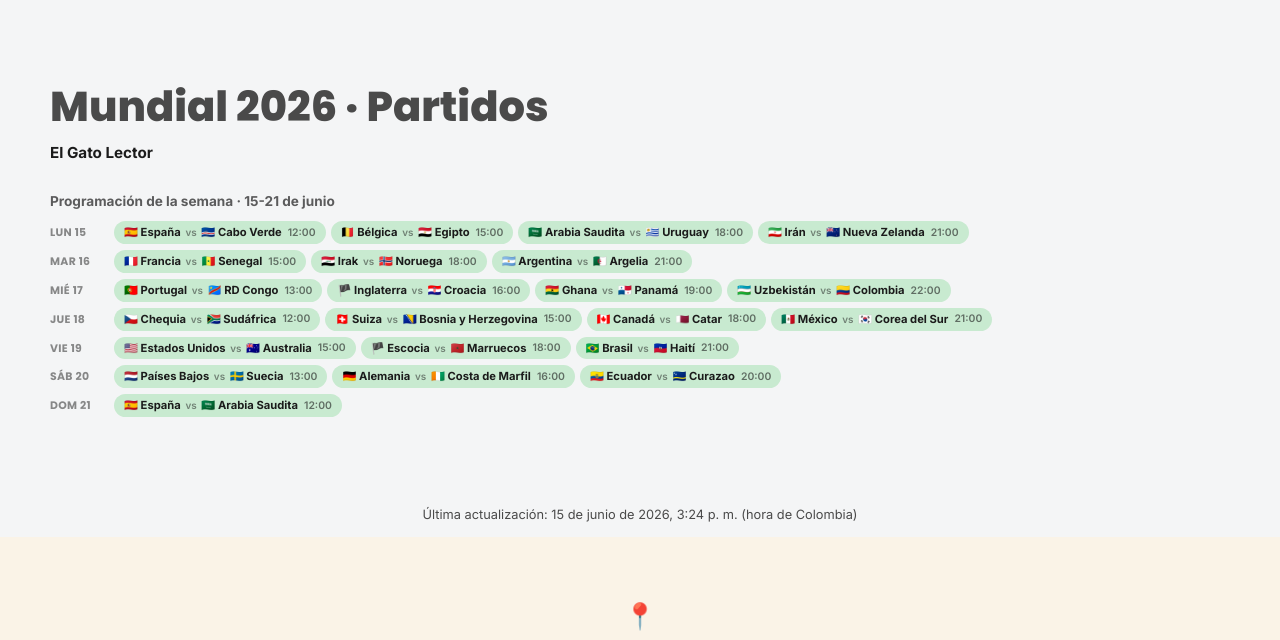
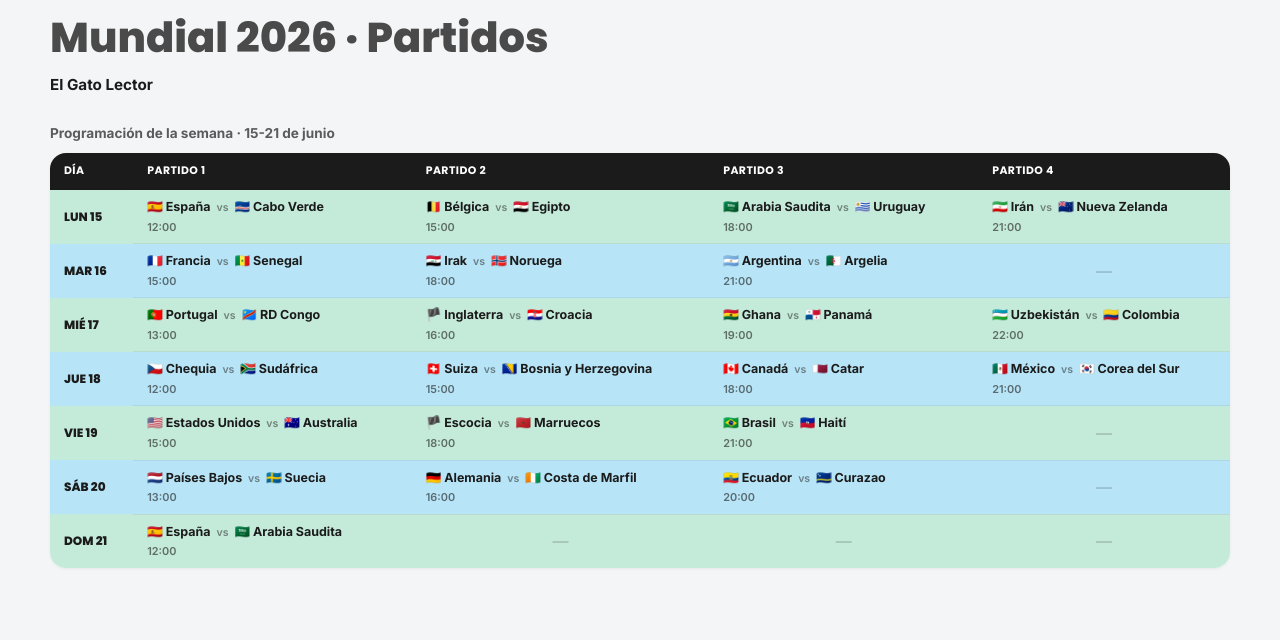
Before and after one commit to viviana-cmyk/el-gato-lector-1, an Astro site: page / in a window 1280 px wide. Shown: the part 1970-2610 px from the top of the page. Built offline with nearby package versions, Linux system fonts and the light colour scheme; Astro itself is replaced by a stand-in of ours.

Commit message:
feat: quitar menú duplicado en inicio, traducir medios en inglés y rediseñar tabla del Mundial

```diff
--- a/src/components/WorldCup.astro
+++ b/src/components/WorldCup.astro
@@ -6,27 +6,50 @@ function shortDay(date: string): string {
   const [day, number] = date.split(" ");
   return `${day.slice(0, 3).toUpperCase()} ${number}`;
 }
+
+const days = worldcup.days ?? [];
+const maxMatches = days.reduce((max, day) => Math.max(max, day.matches?.length ?? 0), 0);
+const slots = Array.from({ length: maxMatches }, (_, i) => i);
 ---
 
 <div class="worldcup">
   <p class="worldcup__label">{worldcup.label}</p>
-  {
-    worldcup.days?.map((day) => (
-      <div class="worldcup-day">
-        <span class="worldcup-day__title">{shortDay(day.date)}</span>
-        <div class="worldcup-list">
-          {day.matches?.map((match) => (
-            <span class="match-pill">
-              <span class="match-pill__teams">
-                {flagEmoji(match.home)} {match.home}
-                <span class="match-pill__vs">vs</span>
-                {flagEmoji(match.away)} {match.away}
-              </span>
-              <span class="match-pill__time">{match.time}</span>
-            </span>
-          ))}
-        </div>
-      </div>
-    ))
-  }
+  <div class="worldcup-table-wrap">
+    <table class="worldcup-table">
+      <thead>
+        <tr>
+          <th scope="col">Día</th>
+          {slots.map((i) => <th scope="col">Partido {i + 1}</th>)}
+        </tr>
+      </thead>
+      <tbody>
+        {
+          days.map((day) => (
+            <tr>
+              <th scope="row">{shortDay(day.date)}</th>
+              {slots.map((i) => {
+                const match = day.matches?.[i];
+                return (
+                  <td>
+                    {match ? (
+                      <div class="worldcup-match">
+                        <span class="worldcup-match__teams">
+                          {flagEmoji(match.home)} {match.home}
+                          <span class="worldcup-match__vs">vs</span>
+                          {flagEmoji(match.away)} {match.away}
+                        </span>
+                        <span class="worldcup-match__time">{match.time}</span>
+                      </div>
+                    ) : (
+                      <span class="worldcup-match--empty">—</span>
+                    )}
+                  </td>
+                );
+              })}
+            </tr>
+          ))
+        }
+      </tbody>
+    </table>
+  </div>
 </div>
--- a/src/data/feeds.config.json
+++ b/src/data/feeds.config.json
@@ -1,5 +1,5 @@
 {
-  "_comment": "Cada medio tiene una fuente RSS directa (tipo 'rss') o, si el medio no publica RSS estable, una busqueda de Google Noticias restringida a su dominio (tipo 'google'). 'limit' = numero de titulares a mostrar por medio.",
+  "_comment": "Cada medio tiene una fuente RSS directa (tipo 'rss') o, si el medio no publica RSS estable, una busqueda de Google Noticias restringida a su dominio (tipo 'google'). 'limit' = numero de titulares a mostrar por medio. 'language': 'en' marca medios en ingles; sus titulares y resumenes se traducen automaticamente al espanol con IA al momento de obtener las noticias (requiere ANTHROPIC_API_KEY).",
   "colombia": [
     {
       "name": "Semana",
@@ -87,6 +87,7 @@
       "name": "The Guardian",
       "color": "yellow",
       "limit": 5,
+      "language": "en",
       "feeds": [
         { "type": "rss", "url": "https://www.theguardian.com/world/rss" }
       ]
@@ -95,6 +96,7 @@
       "name": "The New York Times",
       "color": "mint",
       "limit": 4,
+      "language": "en",
       "feeds": [
         { "type": "rss", "url": "https://rss.nytimes.com/services/xml/rss/nyt/World.xml" }
       ]
@@ -103,6 +105,7 @@
       "name": "The Washington Post",
       "color": "green",
       "limit": 4,
+      "language": "en",
       "feeds": [
         { "type": "google", "query": "site:washingtonpost.com", "locale": "en" }
       ]
@@ -111,6 +114,7 @@
       "name": "The Economist",
       "color": "lilac",
       "limit": 4,
+      "language": "en",
       "feeds": [
         { "type": "google", "query": "site:economist.com", "locale": "en" }
       ]
--- a/src/layouts/Layout.astro
+++ b/src/layouts/Layout.astro
@@ -5,11 +5,13 @@ import { withBase } from "../lib/url";
 interface Props {
   title: string;
   description?: string;
+  hideTopbar?: boolean;
 }
 
 const {
   title,
   description = "Recopilación sin ánimo de lucro de noticias de Colombia y el mundo, indicadores económicos y recomendados sobre seguridad, justicia y paz.",
+  hideTopbar = false,
 } = Astro.props;
 ---
 
@@ -29,6 +31,7 @@ const {
     <title>{title} · El Gato Lector</title>
   </head>
   <body>
+    {!hideTopbar && (
       <header class="topbar">
         <div class="topbar__inner">
           <a class="topbar__brand" href={withBase("/")}>
@@ -44,6 +47,7 @@ const {
           </nav>
         </div>
       </header>
+    )}
 
     <main>
       <slot />
--- a/src/pages/index.astro
+++ b/src/pages/index.astro
@@ -9,7 +9,7 @@ import { withBase } from "../lib/url";
 import featured from "../data/featured.json";
 ---
 
-<Layout title="Inicio">
+<Layout title="Inicio" hideTopbar>
   <section class="hero">
     <img class="hero__cat" src={withBase("/cat-logo.png")} alt="El Gato Lector" />
     <h1>El Gato Lector</h1>
--- a/src/styles/global.css
+++ b/src/styles/global.css
@@ -582,60 +582,84 @@ img {
   margin: 0 0 10px;
 }
 
-.worldcup-day {
-  display: flex;
-  align-items: baseline;
-  flex-wrap: wrap;
-  gap: 8px;
-  margin-bottom: 6px;
+.worldcup-table-wrap {
+  overflow-x: auto;
+  border-radius: var(--radius);
+  box-shadow: 0 1px 3px rgba(0, 0, 0, 0.06);
 }
 
-.worldcup-day:last-child {
-  margin-bottom: 0;
+.worldcup-table {
+  width: 100%;
+  min-width: 640px;
+  border-collapse: collapse;
+  background: var(--paper);
 }
 
-.worldcup-day__title {
+.worldcup-table thead th {
+  background: var(--ink);
+  color: #fff;
   font-family: var(--font-display);
+  font-weight: 700;
   font-size: 0.68rem;
-  font-weight: 700;
   text-transform: uppercase;
-  letter-spacing: 0.03em;
-  opacity: 0.5;
-  flex: none;
-  width: 56px;
-}
-
-.worldcup-list {
-  display: flex;
-  flex-wrap: wrap;
-  gap: 5px;
-  flex: 1;
-  min-width: 0;
-}
-
-.match-pill {
-  display: inline-flex;
-  align-items: center;
-  gap: 6px;
-  background: var(--c-green);
-  border-radius: 999px;
-  padding: 3px 10px;
-  font-size: 0.7rem;
-  font-weight: 700;
+  letter-spacing: 0.04em;
+  text-align: left;
+  padding: 10px 14px;
   white-space: nowrap;
 }
 
-.match-pill__vs {
+.worldcup-table tbody th[scope="row"] {
+  font-family: var(--font-display);
+  font-weight: 800;
+  font-size: 0.75rem;
+  text-align: left;
+  padding: 10px 14px;
+  white-space: nowrap;
+}
+
+.worldcup-table tbody tr:nth-child(odd) {
+  background: var(--c-mint);
+}
+
+.worldcup-table tbody tr:nth-child(even) {
+  background: var(--c-sky);
+}
+
+.worldcup-table td {
+  padding: 8px 14px;
+  vertical-align: middle;
+  border-top: 1px solid rgba(0, 0, 0, 0.06);
+}
+
+.worldcup-match {
+  display: flex;
+  flex-direction: column;
+  gap: 2px;
+}
+
+.worldcup-match__teams {
+  font-weight: 700;
+  font-size: 0.78rem;
+  white-space: nowrap;
+}
+
+.worldcup-match__vs {
   font-weight: 600;
   opacity: 0.5;
-  font-size: 0.62rem;
-  margin: 0 2px;
+  font-size: 0.66rem;
+  margin: 0 3px;
 }
 
-.match-pill__time {
+.worldcup-match__time {
   font-weight: 600;
   opacity: 0.6;
-  font-size: 0.65rem;
+  font-size: 0.68rem;
+}
+
+.worldcup-match--empty {
+  display: block;
+  text-align: center;
+  opacity: 0.25;
 }
 
 /* ---------- Recomendados cards ---------- */
```
Also changed, not shown: scripts/fetch-news.mjs (+49 -0 lines), .github/workflows/daily-update.yml, README.md. Lines whose indentation alone changed are shown as unchanged.
